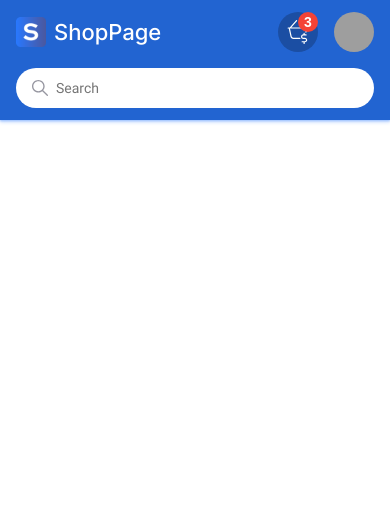
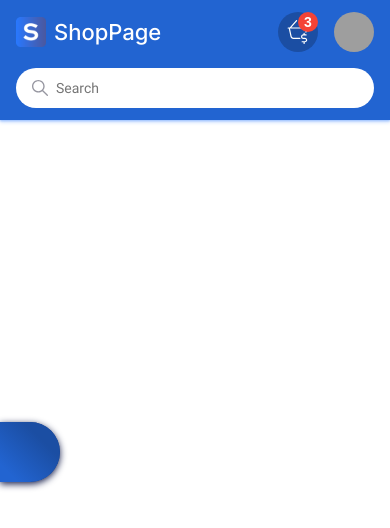
Before and after one commit to Alexandra789/ecommerce-website-vue, a Vue app: page / in a window 390 px wide. Shown: the top 528 px of the page. Built offline with nearby package versions, Linux system fonts and the light colour scheme; grey boxes are pictures that could not be loaded.

Commit message:
add mobile navigation

```diff
--- a/src/components/header/Header.vue
+++ b/src/components/header/Header.vue
@@ -1,10 +1,11 @@
 <template>
+  <HeaderNavigationAdaptive v-if="widthWindow<=992" :menuItems="menuItems"/>
   <div class="header">
     <a href="#" class="logo">
       <img src="@/assets/images/logo.png" alt="logo img" class="logo__img">
-      <h1 class="logo__title">ShopPage</h1>
+      <h1 class="logo__title">{{ titlePage }}</h1>
     </a>
-    <HeaderNavigation :menuItems="menuItems"/>
+    <HeaderNavigation v-if="widthWindow>992" :menuItems="menuItems"/>
     <div class="user-information">
       <HeaderSearchPanel v-if="widthWindow>536"/>
       <HeaderBasketProducts/>
@@ -19,12 +20,14 @@ import HeaderNavigation from "@/components/header/HeaderNavigation";
 import HeaderSearchPanel from "@/components/header/HeaderSearchPanel";
 import HeaderBasketProducts from "@/components/header/HeaderBasketProducts";
 import HeaderUserProfile from "@/components/header/HeaderUserProfile";
+import HeaderNavigationAdaptive from "@/components/header/HeaderNavigationAdaptive";
 
 export default {
   name: "Header",
-  components: {HeaderUserProfile, HeaderSearchPanel, HeaderNavigation, HeaderBasketProducts},
+  components: {HeaderNavigationAdaptive, HeaderUserProfile, HeaderSearchPanel, HeaderNavigation, HeaderBasketProducts},
   data() {
     return {
+      titlePage: 'ShopPage',
       menuItems: [
         {id: 1, title: 'New in'},
         {id: 2, title: 'Clothing'},
@@ -111,4 +114,8 @@ export default {
     }
   }
 }
+
+.navigation.open + .header {
+  filter: blur(5px) opacity(0.9);
+}
 </style>
--- a/src/components/header/HeaderNavigation.vue
+++ b/src/components/header/HeaderNavigation.vue
@@ -1,8 +1,8 @@
 <template>
   <nav class="navigation">
     <ul class="navigation__menu">
-      <li v-for="item in menuItems" key={{item.id}}} class="navigation__menu-item">
-        <a href="" class="navigation__menu-link"> {{ item.title }}</a></li>
+      <li v-for="item in menuItems" :key="item.id" class="navigation__menu-item">
+        <a href="#" class="navigation__menu-link"> {{ item.title }}</a></li>
     </ul>
   </nav>
 </template>
@@ -22,14 +22,10 @@ export default {
 <style scoped lang="scss">
 .navigation {
   &__menu {
-    list-style: none;
     justify-content: space-between;
     display: flex;
     flex-wrap: wrap;
     margin: 0 24px;
-    @media all and (max-width: 992px) {
-      display: none;
-    }
 
     &-link {
       font-family: Quicksand, sans-serif;
--- /dev/null
+++ b/src/components/header/HeaderNavigationAdaptive.vue
@@ -0,0 +1,189 @@
+<template>
+  <button class="navigation-mobile-button" @click="openMenu">
+    <svg class="navigation-mobile-button__icon" viewBox="0 0 20 20"
+         xmlns="http://www.w3.org/2000/svg">
+      <path fill="#fff" d="M11 16.5V13H3V7h8V3.5l6.5 6.5-6.5 6.5z"/>
+    </svg>
+  </button>
+  <nav class="navigation close" ref="navigation">
+    <svg xmlns="http://www.w3.org/2000/svg"
+         class="close-navigation-menu-button" @click="closeMenu" viewBox="0 0 503.021 503.021">
+      <path fill="white" d="M491.613,75.643l-64.235-64.235c-15.202-15.202-39.854-15.202-55.056,0L251.507,132.222L130.686,11.407
+			c-15.202-15.202-39.853-15.202-55.055,0L11.401,75.643c-15.202,15.202-15.202,39.854,0,55.056l120.821,120.815L11.401,372.328
+			c-15.202,15.202-15.202,39.854,0,55.056l64.235,64.229c15.202,15.202,39.854,15.202,55.056,0l120.815-120.814l120.822,120.814
+			c15.202,15.202,39.854,15.202,55.056,0l64.235-64.229c15.202-15.202,15.202-39.854,0-55.056L370.793,251.514l120.82-120.815
+			C506.815,115.49,506.815,90.845,491.613,75.643z"/>
+    </svg>
+    <ul class="navigation__menu">
+      <li v-for="item in menuItems" :key="item.id" class="navigation__menu-item">
+        <a href="#" class="navigation__menu-link"> {{ item.title }}</a></li>
+    </ul>
+  </nav>
+</template>
+
+<script>
+export default {
+  name: "HeaderNavigationAdaptive",
+  props: {
+    menuItems: {
+      types: Array,
+      required: true,
+    }
+  },
+  methods: {
+    openMenu() {
+      this.$refs.navigation.classList.add('open');
+      this.$refs.navigation.classList.remove('close');
+      this.closeMenuClickByMainContent();
+    },
+    closeMenu() {
+      this.$refs.navigation.classList.add('close');
+      this.$refs.navigation.classList.remove('open');
+    },
+    closeMenuClickByMainContent() {
+      document.addEventListener('click', (e) => {
+        if (!(e.target.classList.value === 'navigation-mobile-button')
+            && !(e.target.classList.value === 'navigation open')
+            && !(e.target.classList.value === 'navigation__menu')
+            && !(e.target.classList.value === 'navigation__menu-item')
+        ) {
+          this.closeMenu();
+        }
+      })
+    }
+  },
+  mounted() {
+    document.addEventListener('keydown', (e) => {
+      if (e.key === 'Escape') {
+        this.closeMenu();
+      }
+    })
+  }
+}
+</script>
+
+<style scoped lang="scss">
+.navigation-mobile-button {
+  background-color: $blue_color_button;
+  width: 60px;
+  height: 60px;
+  border-radius: 0 50% 50% 0;
+  top: 50%;
+  display: flex;
+  align-items: center;
+  position: fixed;
+
+  &__icon {
+    width: 40px;
+    height: 40px;
+  }
+
+  &:before {
+    content: "";
+    position: absolute;
+    z-index: 0;
+    inset: 0;
+    margin: auto;
+    display: block;
+    background: linear-gradient(45deg, $blue_color_background_header 15%, $blue_color_button 70%);
+    border-radius: 0 50% 50% 0;
+    -webkit-animation: pulse-border 1500ms ease-out infinite;
+    animation: pulse-border 1500ms ease-out infinite;
+  }
+
+  &:after {
+    content: "";
+    position: absolute;
+    z-index: 1;
+    inset: 0;
+    border-radius: 0 50% 50% 0;
+    transition: all 200ms;
+    box-shadow: 0 2px 7px #131b49;
+  }
+
+  @-webkit-keyframes pulse-border {
+    0% {
+      -webkit-transform: scale(1);
+      transform: scale(1);
+      opacity: 1;
+    }
+    100% {
+      -webkit-transform: scale(1.5);
+      transform: scale(1.5);
+      opacity: 0;
+    }
+  }
+  @keyframes pulse-border {
+    0% {
+      -webkit-transform: scale(1);
+      transform: scale(1);
+      opacity: 1;
+    }
+
+    100% {
+      -webkit-transform: scale(1.5);
+      transform: scale(1.5);
+      opacity: 0;
+    }
+  }
+}
+
+.navigation {
+  width: 60%;
+  height: 100%;
+  position: absolute;
+  background: $blue_color_background_header;
+  z-index: 5;
+  border-radius: 0 16px 16px 0;
+  top: 0;
+  padding: 89px 32px 32px;
+  text-align: center;
+
+  .close-navigation-menu-button {
+    right: 32px;
+    width: 25px;
+    height: 25px;
+    top: 32px;
+    position: absolute;
+
+    &:hover {
+      cursor: pointer;
+
+      path {
+        fill: $blue_color_menu_item;
+      }
+    }
+  }
+
+  &__menu {
+    &-item {
+      width: 100%;
+      margin-bottom: 32px;
+
+      &:last-child {
+        margin-bottom: 0;
+      }
+    }
+
+    &-link {
+      color: $blue_color_menu_item;
+      font-size: 40px;
+      font-family: Quicksand, sans-serif;
+      font-weight: 600;
+      letter-spacing: .15px;
+
+      &:hover {
+        color: $white;
+      }
+    }
+  }
+}
+
+.navigation.open {
+  display: block;
+}
+
+.navigation.close {
+  display: none;
+}
+</style>
```
